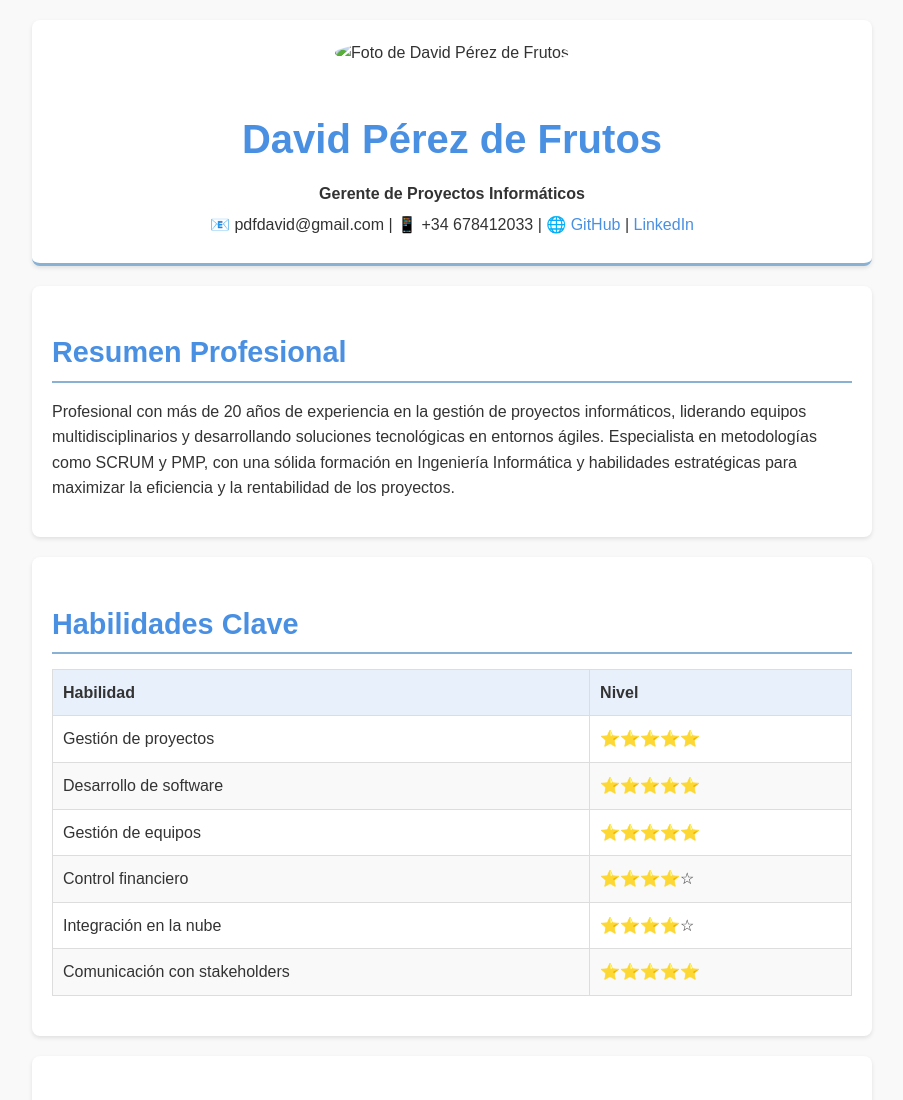
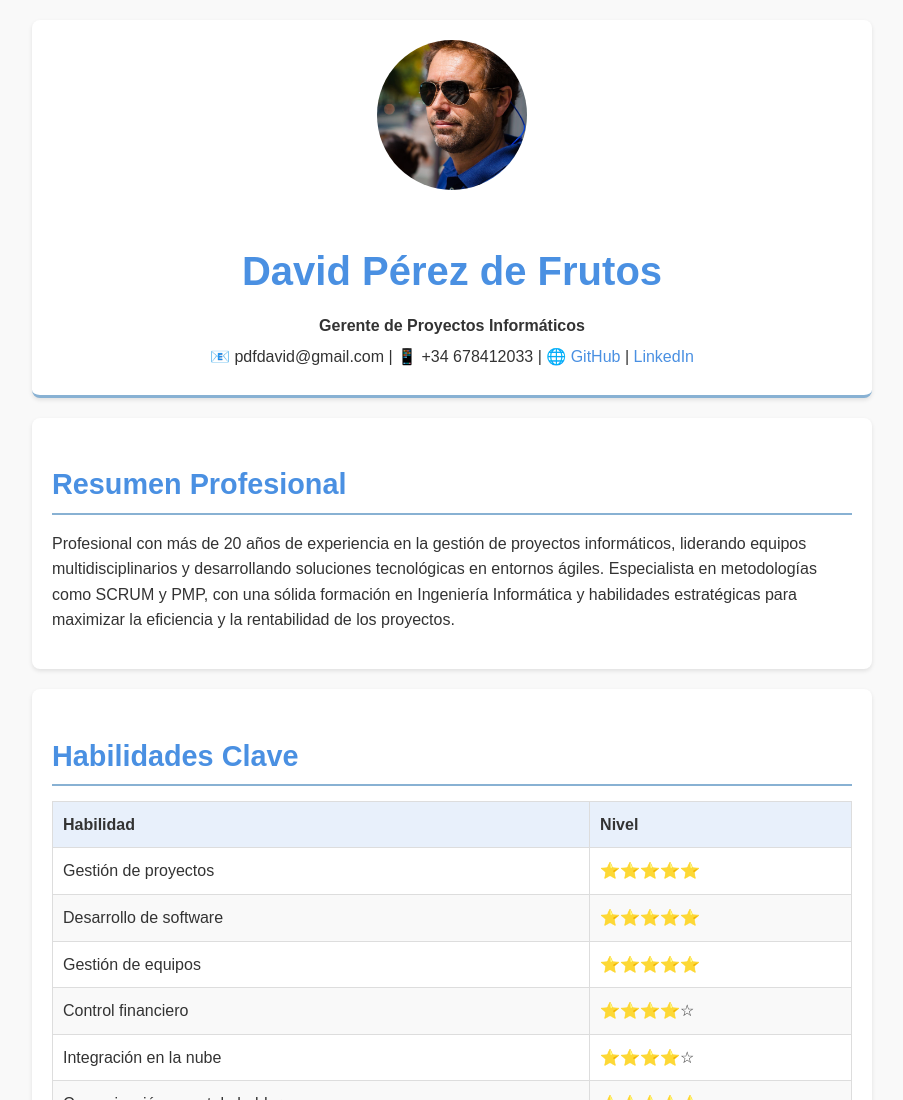
Before and after one commit to davidpdf72/mi-cv, a plain HTML site: page index.html in a window 1280 px wide. Shown: the top 1100 px of the page, without its empty margins (188-1091 px from the left). Drawn offline with Linux system fonts and the light colour scheme.

Commit message:
Update index.html

```diff
--- a/index.html
+++ b/index.html
@@ -103,7 +103,7 @@
 </head>
 <body>
     <header>
-        <img src="foto-david.jpg" alt="Foto de David Pérez de Frutos">
+        <img src="images/foto-david.jpg" alt="Foto de David Pérez de Frutos">
         <h1>David Pérez de Frutos</h1>
         <p><strong>Gerente de Proyectos Informáticos</strong></p>
         <p>📧 pdfdavid@gmail.com | 📱 +34 678412033 | 🌐 <a href="https://github.com/davidpdf72/mi-cv">GitHub</a> | <a href="https://linkedin.com/in/pdfdavid-ksm">LinkedIn</a></p>
```
